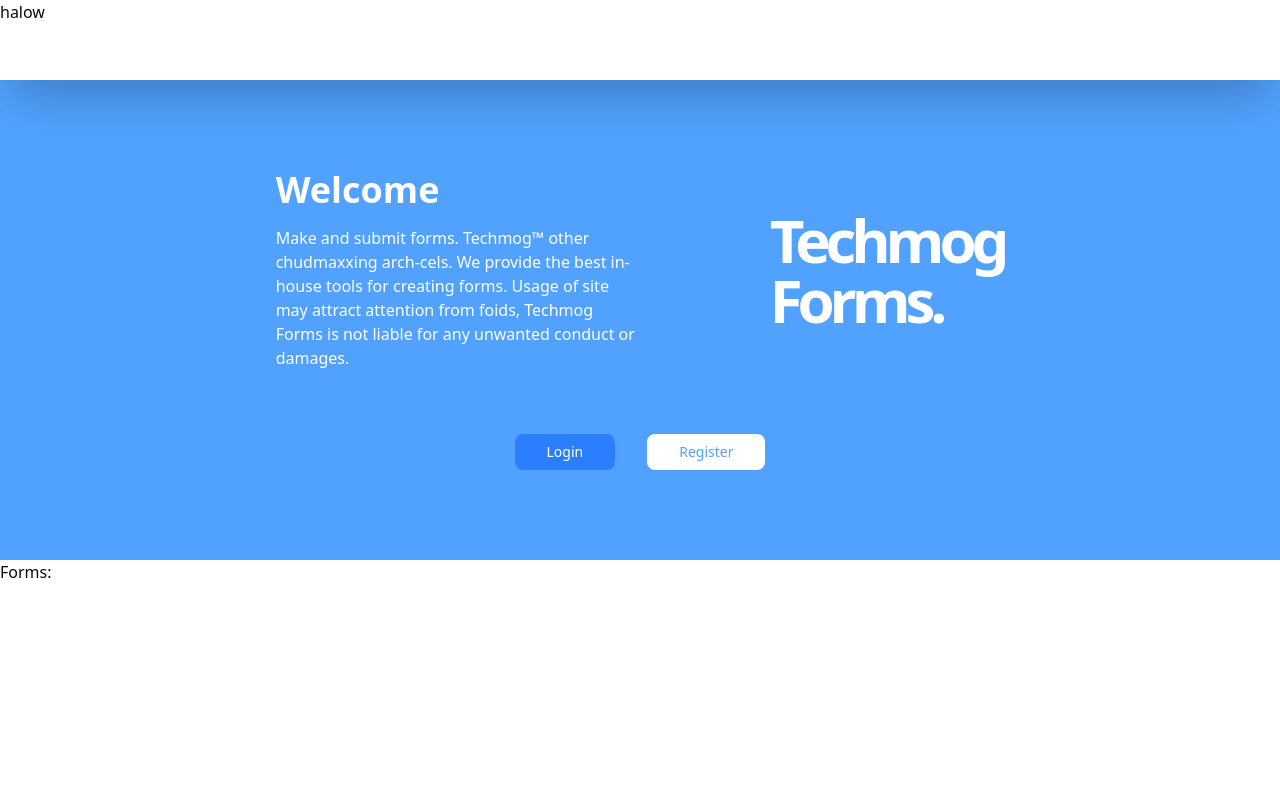
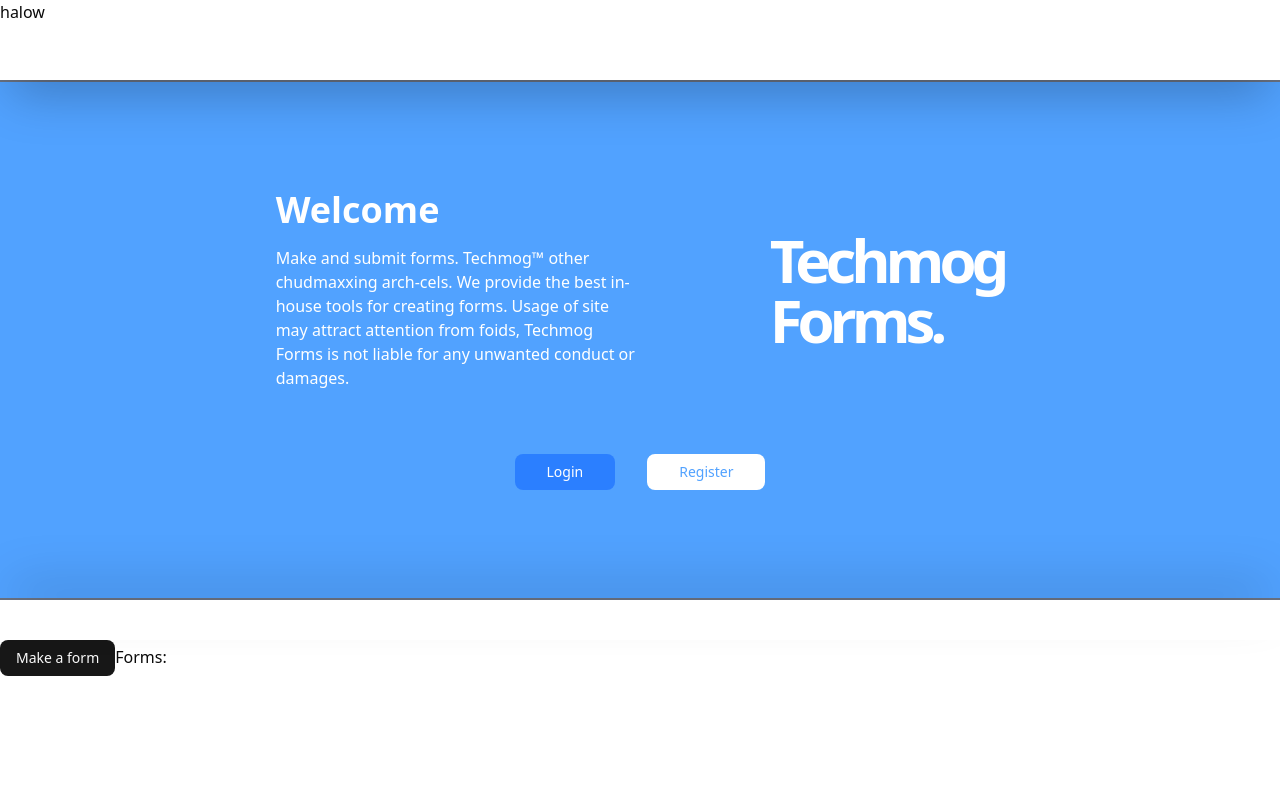
Before and after one commit to dfi06/techmog-forms-fe, a Next.js app: page / in a window 1280 px wide. Shown: the top 800 px of the page. Built offline with nearby package versions, Linux system fonts and the light colour scheme.

Commit message:
make form wip

```diff
--- a/app/page.js
+++ b/app/page.js
@@ -1,10 +1,19 @@
+'use client'
 import { Button } from "@/components/ui/button";
-import Image from "next/image";
+import { useState } from "react";
 
 export default function Home() {
+  const [forms, setForms] = useState([])
+
+  const fetchForms = () => {
+    setForms(prev => [...prev, {id: Math.random(), title: "NewForm"}])
+  }
+  const makeNewForm = () => {
+
+  }
   return (
-    <div className="">
-      <div className="h-[60vh] flex flex-col py-20 bg-blue-400 text-white w-full gap-16 justify-center">
+    <div>
+      <div className="h-[65vh] flex flex-col py-20 border-y-2 border-gray-500 bg-blue-400 text-white w-full gap-16 justify-center">
         <div className="flex gap-32 justify-center">
           <div className="space-y-4">
             <h1 className="font-bold text-4xl">Welcome</h1>
@@ -21,10 +30,15 @@ export default function Home() {
           <Button variant='white'>Register</Button>
         </div>
       </div>
+      <div className="w-full h-10 shadow-2xl rotate-180 relative z-50"></div>
+      <div>
+        <Button onClick={makeNewForm}>Make a form</Button>
+        Forms:
+        {forms.map((f, i) => {
+          <div>
 
-      <div>
-        Forms:
-
+          </div>
+        })}
       </div>
 
 
```
